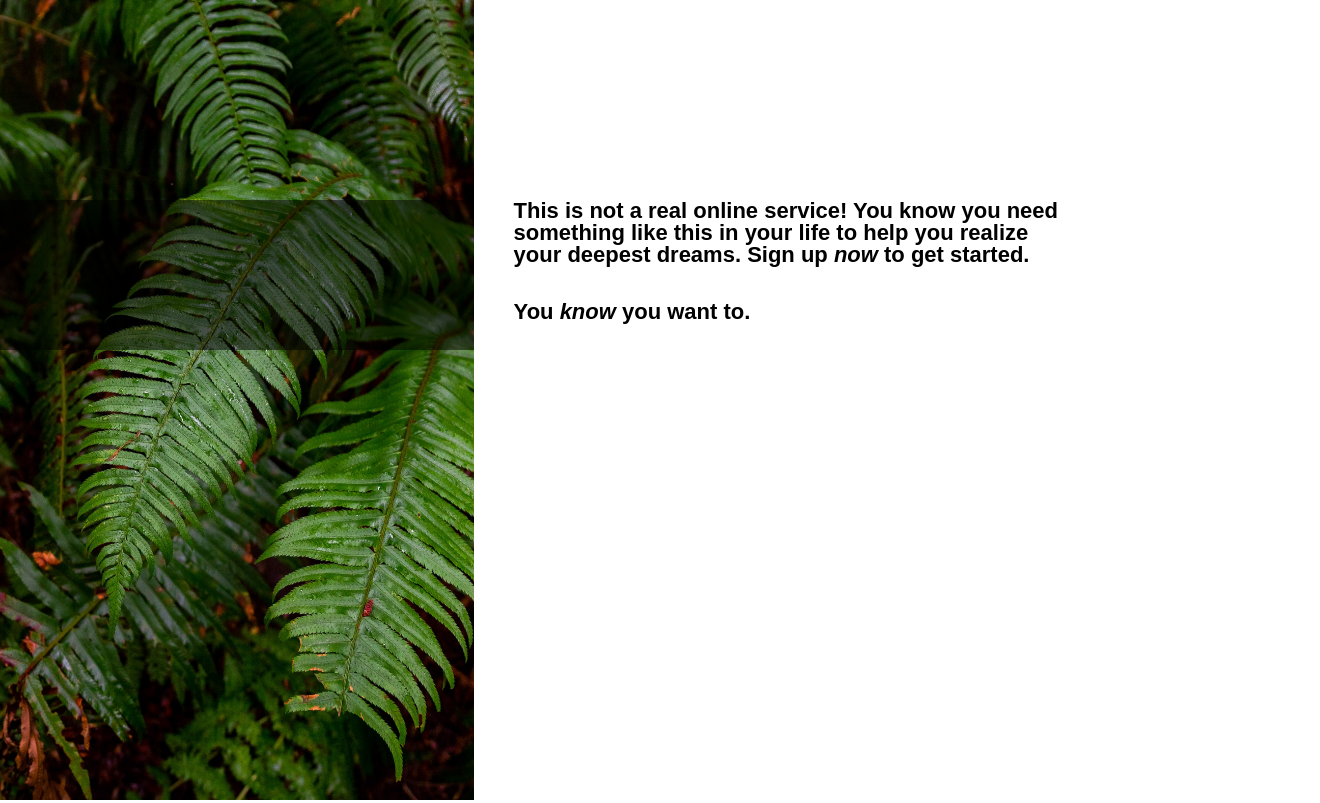
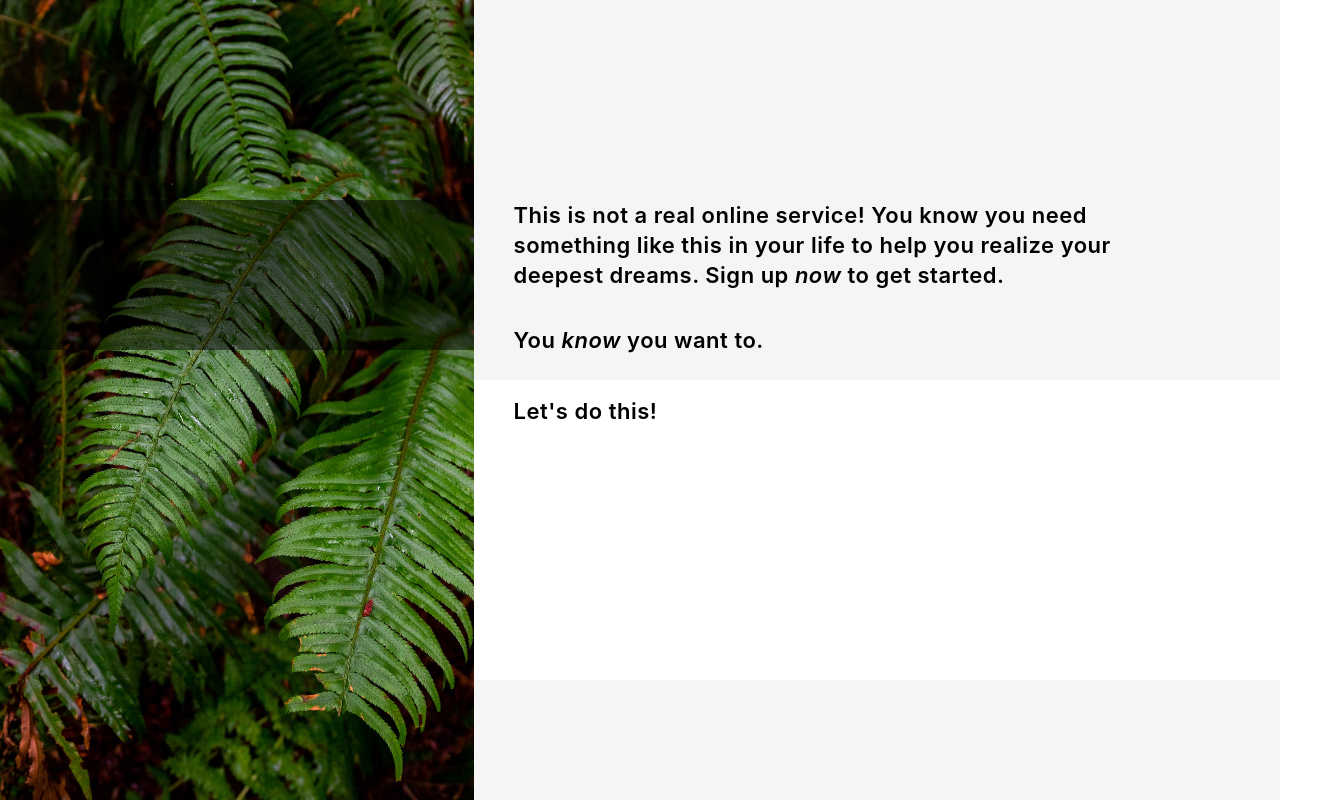
Before and after one commit to gcerv93/signup_form, a plain HTML site: page index.html in a window 1280 px wide. Shown: the whole page, 1320 px wide, since content can reach past the window. Drawn offline with Linux system fonts and the light colour scheme.

Commit message:
add form container

```diff
--- a/index.html
+++ b/index.html
@@ -21,6 +21,10 @@
         <p>You <span class="italic">know</span> you want to.</p>
       </div>
       <div class="form">
+        <h1>Let's do this!</h1>
+        <form>
+
+        </form>
       </div>
     </div>
   </div>
--- a/styles.css
+++ b/styles.css
@@ -49,6 +49,7 @@ table {
 
 html, body {
   height: 100%;
+  --system-font-family: -apple-system, BlinkMacSystemFont, 'Segoe UI', Roboto, Oxygen, Ubuntu, Cantarell, 'Open Sans', 'Helvetica Neue', sans-serif;
 }
 
 .main {
@@ -79,15 +80,18 @@ html, body {
 
 .right {
   width: 63%;
+  background-color: whitesmoke;
+  font-family: var(--system-font-family);
+  letter-spacing: 0.5px;
+  font-weight: 600;
 }
 
 .top-text {
   padding-left: 40px;
   margin-top: 200px;
   font-size: 22px;
-  width: 70%;
-  font-weight: bold;
-  font-family: sans-serif;
+  width: 80%;
+  line-height: 30px;
 }
 
 .italic {
@@ -97,3 +101,16 @@ html, body {
 p:last-child {
   margin-top: 35px;
 }
+
+.form {
+  width: 100%;
+  height: 300px;
+  background-color: white;
+  margin-top: 25px;
+  padding-left: 40px;
+}
+
+.form h1 {
+  font-size: 22px;
+  padding-top: 20px;
+}
```
